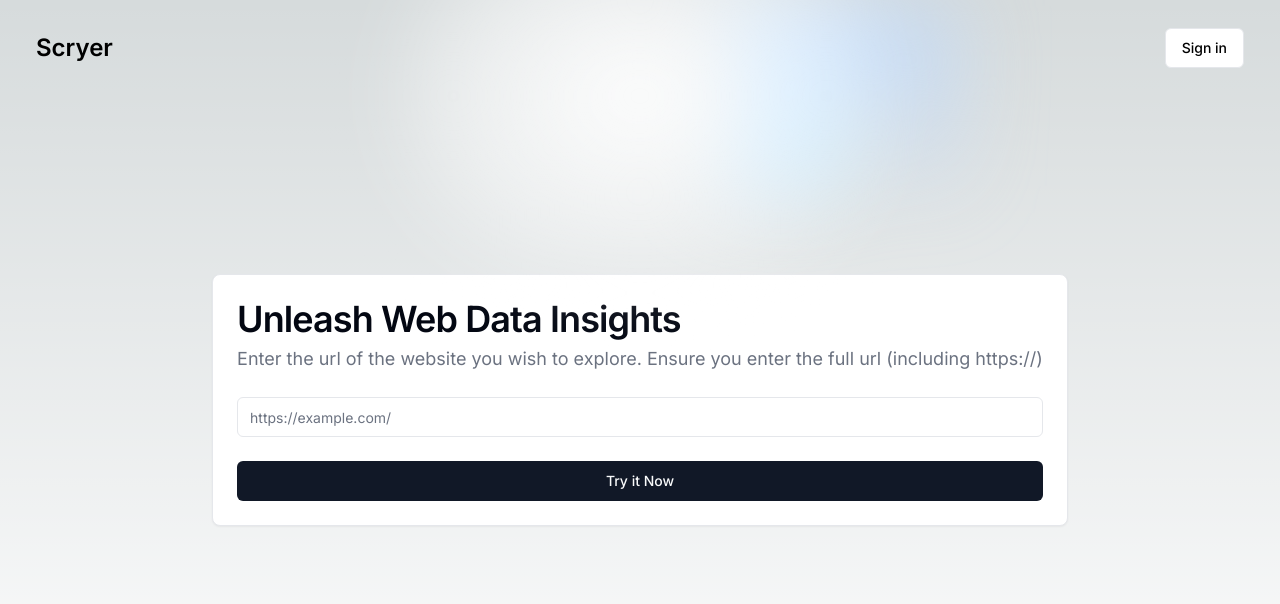
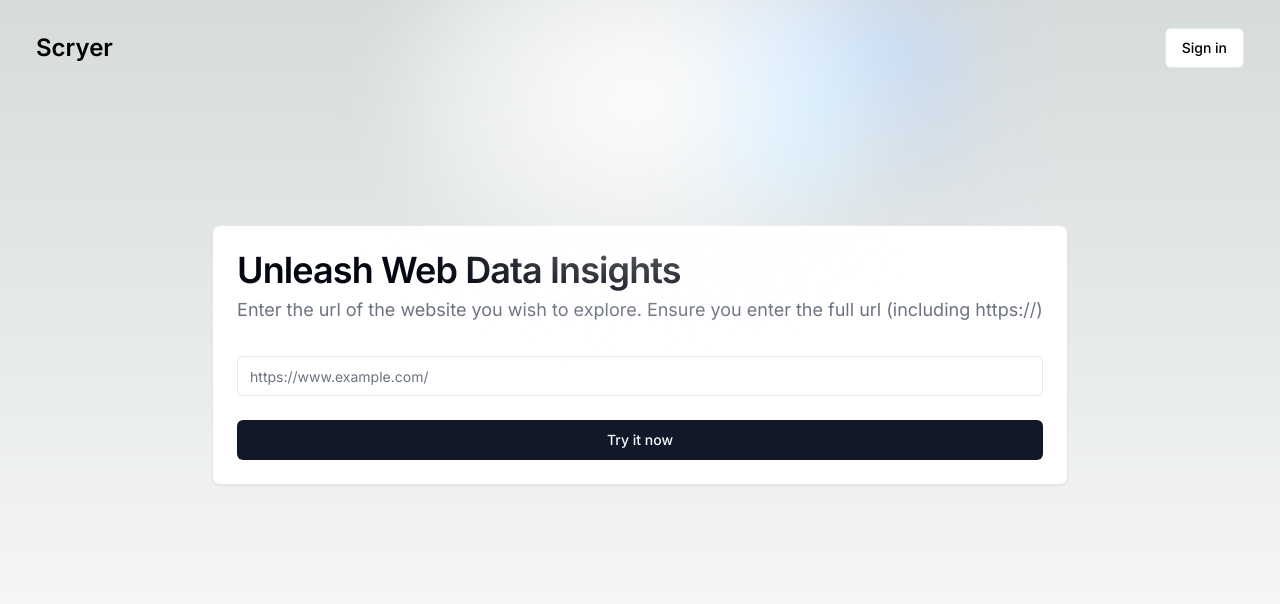
Before and after one commit to davidumoru/scryer, a Next.js app in the folder client/: page /dashboard in a window 1280 px wide. Shown: the top 604 px of the page. Built offline with nearby package versions, Linux system fonts and the light colour scheme.

Commit message:
Handle url submission

```diff
--- a/client/app/dashboard/page.tsx
+++ b/client/app/dashboard/page.tsx
@@ -1,3 +1,5 @@
+"use client";
+
 import {
   CardTitle,
   CardDescription,
@@ -6,11 +8,43 @@ import {
   CardFooter,
   Card,
 } from "@/components/ui/card";
+import axios from "axios";
+import { useState, FormEvent } from "react";
+import { useRouter } from "next/navigation";
+import { ToastContainer, toast } from "react-toastify";
+import "react-toastify/dist/ReactToastify.css";
 import { Input } from "@/components/ui/input";
 import { Button } from "@/components/ui/button";
-import Link from "next/link";
+import { Label } from "@/components/ui/label";
+import Loading from "./Loading";
 
-export default function Features() {
+export default function Dashboard() {
+  const [url, setUrl] = useState("");
+  const [isLoading, setIsLoading] = useState(false);
+  const [error, setError] = useState(null);
+  const router = useRouter();
+
+  const handleUrlSubmit = async (event: FormEvent<HTMLFormElement>) => {
+    event.preventDefault();
+    setIsLoading(true);
+    setError(null);
+
+    try {
+      const response = await axios.get("http://localhost:5006/generate", {
+        url,
+      });
+
+      console.log("Url Submitted. Scraping...:", response.data);
+      toast.success(response.data.message);
+      router.push("/dashboard/result", response.data);
+    } catch (error: any) {
+      console.error(error);
+      toast.error(error.response.data.message);
+    } finally {
+      setIsLoading(false);
+    }
+  };
+
   return (
     <main className="flex min-h-screen flex-col justify-between lg:p-24 lg:items-center">
       <div className="relative flex place-items-center before:absolute before:h-[300px] before:w-[480px] before:-translate-x-1/2 before:rounded-full before:bg-gradient-radial before:from-white before:to-transparent before:blur-2xl before:content-[''] after:absolute after:-z-20 after:h-[180px] after:w-[240px] after:translate-x-1/3 after:bg-gradient-conic after:from-sky-200 after:via-blue-200 after:blur-2xl after:content-[''] before:dark:bg-gradient-to-br before:dark:from-transparent before:dark:to-blue-700 before:dark:opacity-10 after:dark:from-sky-900 after:dark:via-[#0141ff] after:dark:opacity-40 before:lg:h-[360px]"></div>
@@ -26,18 +60,28 @@ export default function Features() {
             </CardDescription>
           </CardHeader>
           <CardContent className="space-y-4">
-            <div className="space-y-2">
-              <Input id="url" placeholder="https://example.com/" required />
-            </div>
+            <form onSubmit={handleUrlSubmit}>
+              <div className="space-y-2">
+                <Label htmlFor="url"></Label>
+                <Input
+                  id="url"
+                  placeholder="https://www.example.com/"
+                  required
+                  onChange={(e) => setUrl(e.target.value)}
+                />
+              </div>
+              <div className="mt-6">
+                <Button className="w-full" disabled={isLoading}>
+                  {isLoading ? "Scrapping..." : "Try it now"}
+                </Button>
+              </div>
+            </form>
           </CardContent>
-          <CardFooter>
-            <Button className="w-full">
-              <Link href="dashboard/extract">Try it Now</Link>
-            </Button>
-          </CardFooter>
         </Card>
       </div>
+      {isLoading && <Loading />}
       <div></div>
+      <ToastContainer />
     </main>
   );
 }
```
